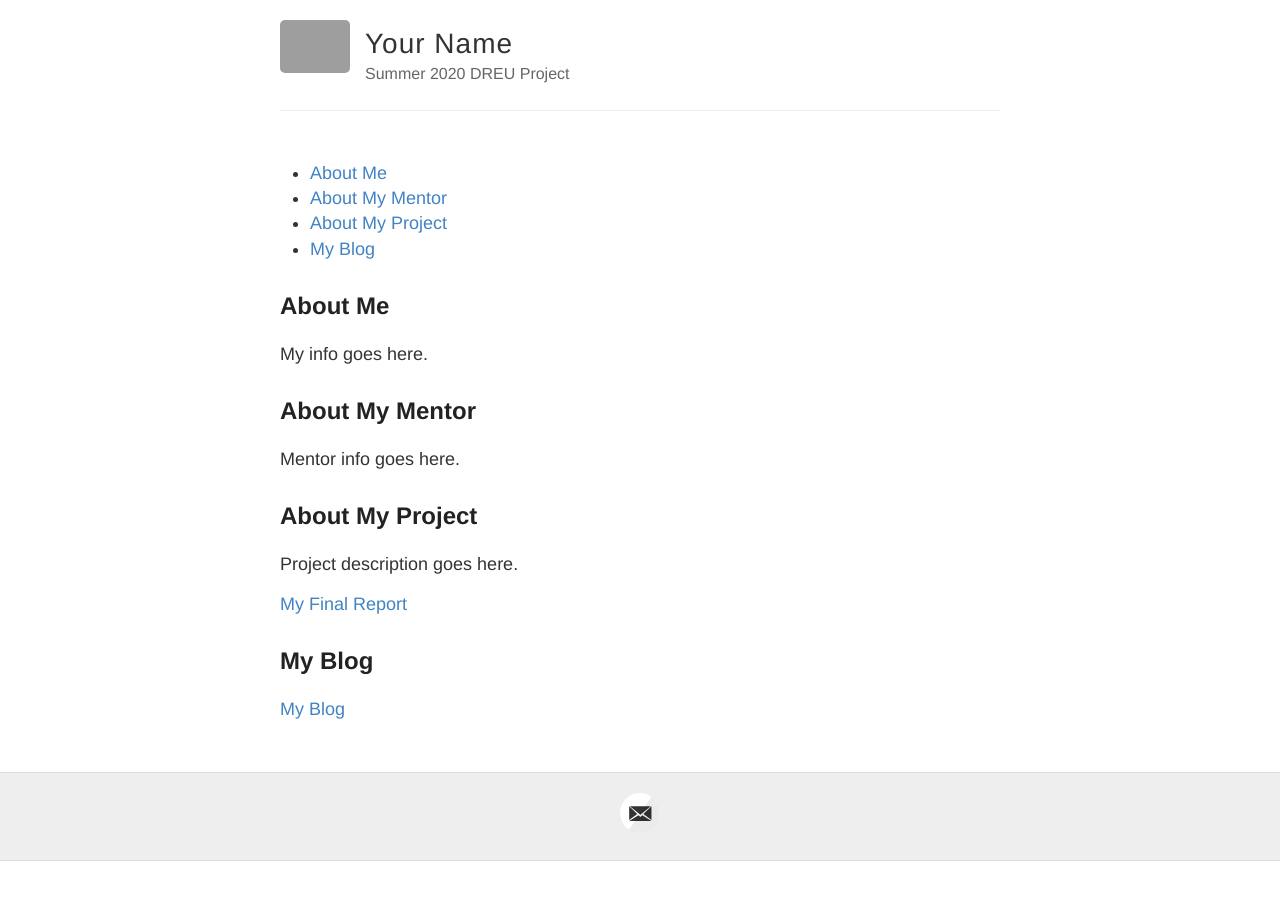
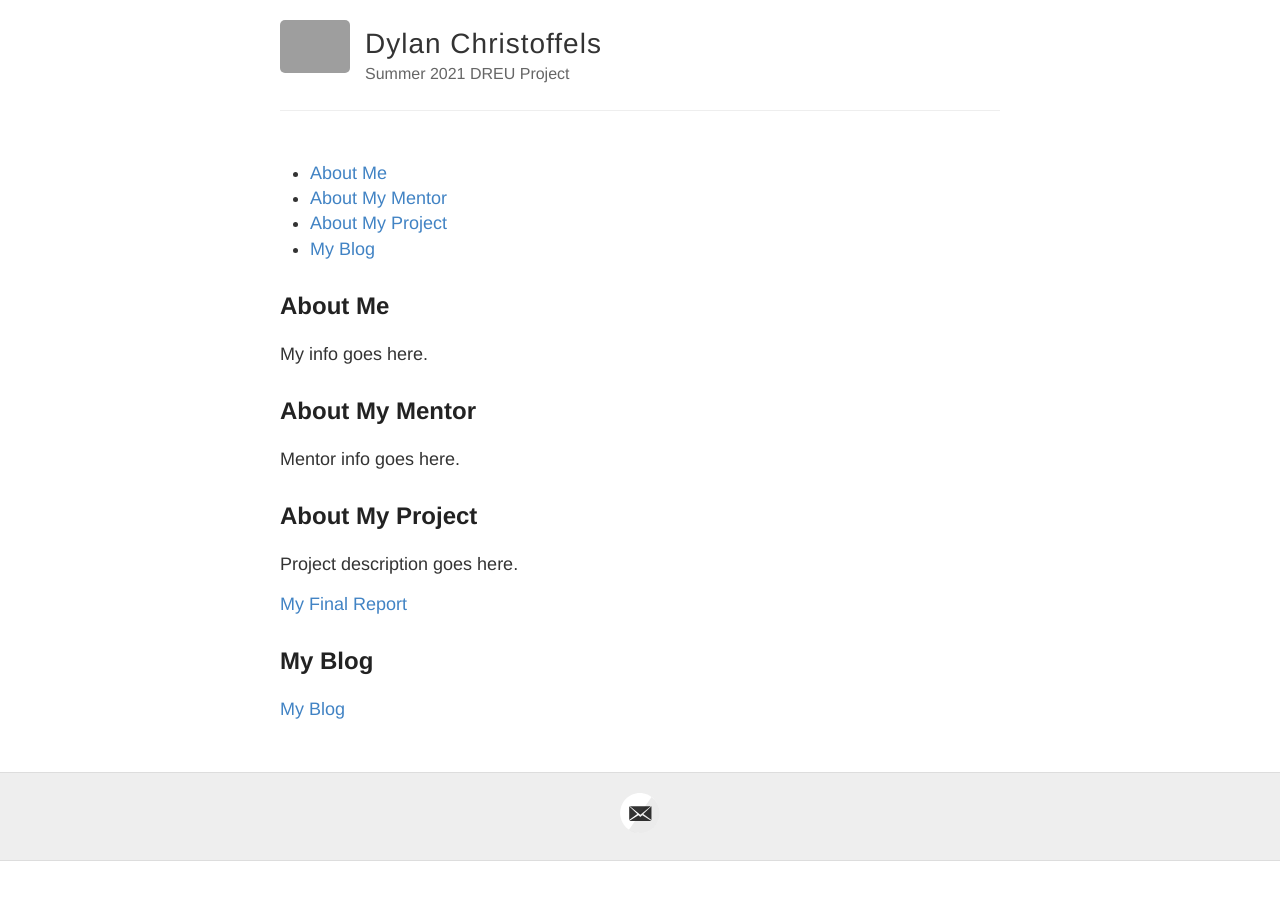
Before and after one commit to moohy2005/moohy2005.github.io, a Jekyll site: the page built from index.md, in a window 1280 px wide. Built offline with Jekyll 4.4.1, drawn with Linux system fonts in a browser that asks for light colours; grey boxes are pictures that could not be loaded.

Commit message:
Update _config.yml

```diff
--- a/_config.yml
+++ b/_config.yml
@@ -3,10 +3,10 @@
 #
 
 # Name of your site (displayed in the header)
-name: Your Name
+name: Dylan Christoffels
 
 # Short bio or description (displayed in the header)
-description: Summer 2020 DREU Project
+description: Summer 2021 DREU Project
 
 # URL of your avatar or profile pic (you could use your GitHub profile pic)
 avatar: https://raw.githubusercontent.com/barryclark/jekyll-now/master/images/jekyll-logo.png
@@ -18,7 +18,7 @@ avatar: https://raw.githubusercontent.com/barryclark/jekyll-now/master/images/je
 # Includes an icon in the footer for each username you enter
 footer-links:
   dribbble:
-  email: yourmail@mail.com
+  email: Dylan.Christoffels@gallaudet.edu
   facebook:
   flickr:
   rss: # just type anything here for a working RSS icon
```
